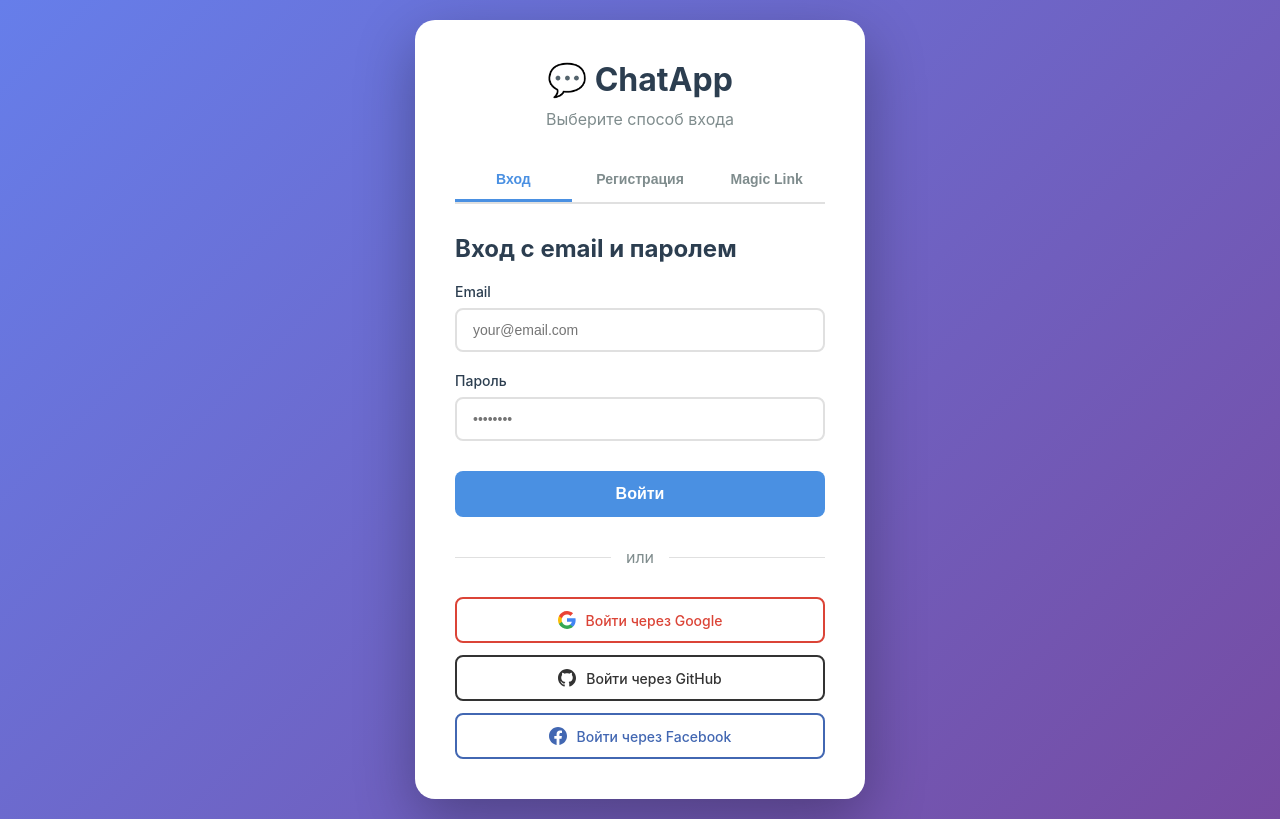
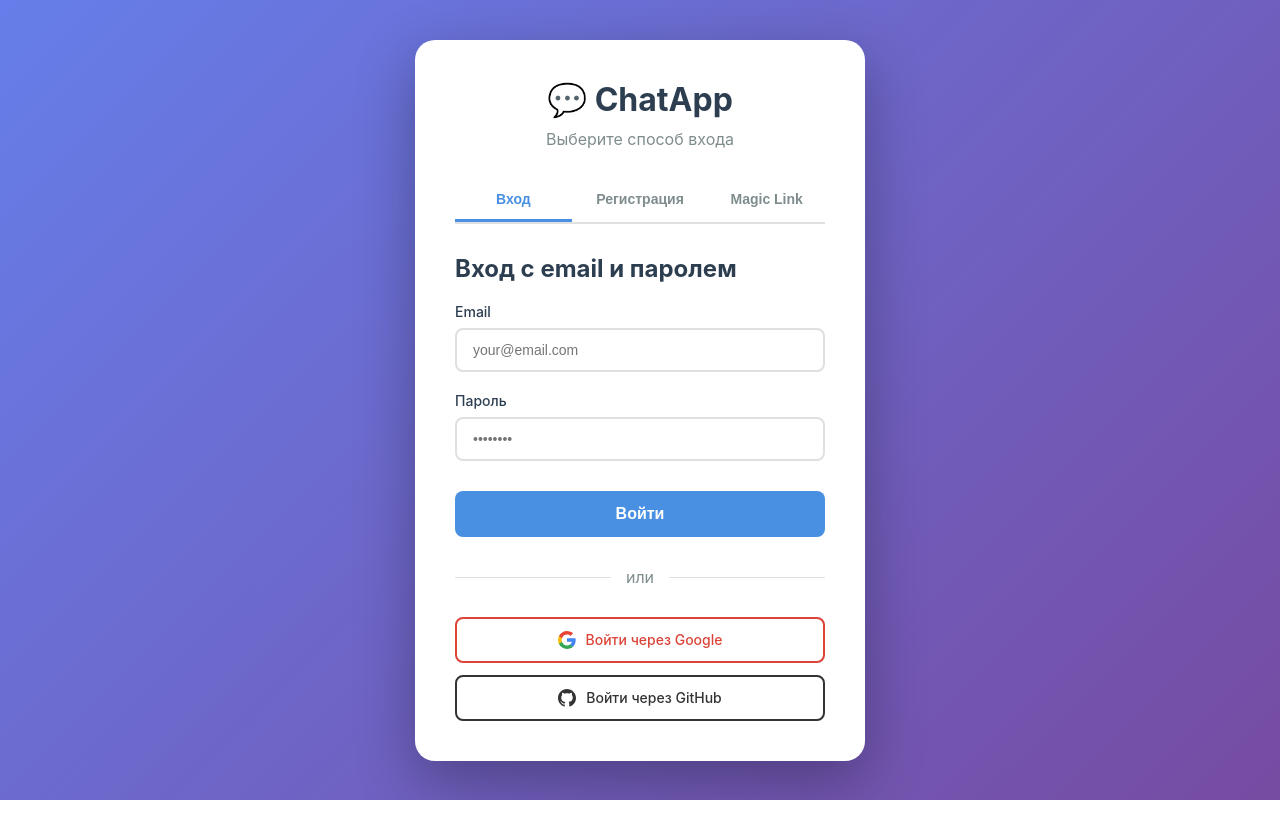
Before and after one commit to HadzimeSan/Real-time-information, a website: page public/auth.html in a window 1280 px wide. Drawn offline with Linux system fonts and the light colour scheme; no server answers.

Commit message:
Убрана кнопка регистрации через Facebook - оставлены только Google и GitHub

```diff
--- a/public/auth.html
+++ b/public/auth.html
@@ -51,10 +51,6 @@
                     <a href="/auth/github" class="oauth-btn github">
                         <svg width="18" height="18" viewBox="0 0 24 24" fill="currentColor"><path d="M12 0c-6.626 0-12 5.373-12 12 0 5.302 3.438 9.8 8.207 11.387.599.111.793-.261.793-.577v-2.234c-3.338.726-4.033-1.416-4.033-1.416-.546-1.387-1.333-1.756-1.333-1.756-1.089-.745.083-.729.083-.729 1.205.084 1.839 1.237 1.839 1.237 1.07 1.834 2.807 1.304 3.492.997.107-.775.418-1.305.762-1.604-2.665-.305-5.467-1.334-5.467-5.931 0-1.311.469-2.381 1.236-3.221-.124-.303-.535-1.524.117-3.176 0 0 1.008-.322 3.301 1.23.957-.266 1.983-.399 3.003-.404 1.02.005 2.047.138 3.006.404 2.291-1.552 3.297-1.23 3.297-1.23.653 1.653.242 2.874.118 3.176.77.84 1.235 1.911 1.235 3.221 0 4.609-2.807 5.624-5.479 5.921.43.372.823 1.102.823 2.222v3.293c0 .319.192.694.801.576 4.765-1.589 8.199-6.086 8.199-11.386 0-6.627-5.373-12-12-12z"/></svg>
                         Войти через GitHub
-                    </a>
-                    <a href="/auth/facebook" class="oauth-btn facebook">
-                        <svg width="18" height="18" viewBox="0 0 24 24" fill="currentColor"><path d="M24 12.073c0-6.627-5.373-12-12-12s-12 5.373-12 12c0 5.99 4.388 10.954 10.125 11.854v-8.385H7.078v-3.47h3.047V9.43c0-3.007 1.792-4.669 4.533-4.669 1.312 0 2.686.235 2.686.235v2.953H15.83c-1.491 0-1.956.925-1.956 1.874v2.25h3.328l-.532 3.47h-2.796v8.385C19.612 23.027 24 18.062 24 12.073z"/></svg>
-                        Войти через Facebook
                     </a>
                 </div>
             </div>
--- a/public/auth.js
+++ b/public/auth.js
@@ -235,7 +235,7 @@
 
 // Проверяем OAuth провайдеры (но НЕ скрываем кнопки - оставляем их всегда видимыми)
 async function checkOAuthProviders() {
-    const providers = ['google', 'github', 'facebook'];
+    const providers = ['google', 'github'];
 
     for (const provider of providers) {
         const btn = document.querySelector(`.oauth-btn.${provider}`);
```
